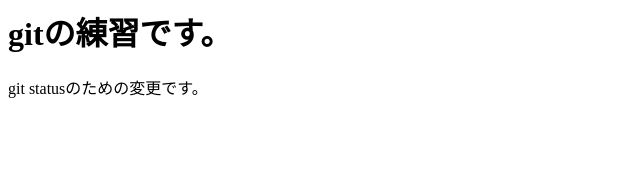
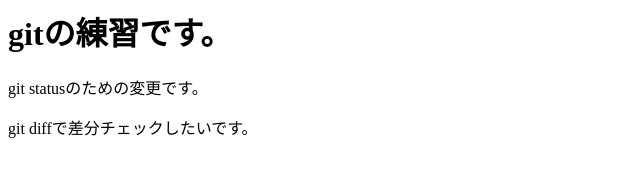
Before and after one commit to abientot-29/git_tutorial, a plain HTML site: page index.html in a window 1280 px wide. Shown: the whole page, without its empty margins (0-640 px from the left). Drawn offline with Linux system fonts and the light colour scheme.

Commit message:
git diffの差分チェックです。

```diff
--- a/index.html
+++ b/index.html
@@ -1,2 +1,3 @@
 <h1>gitの練習です。</h1>
 <p>git statusのための変更です。</p>
+<p>git diffで差分チェックしたいです。</p>
```
